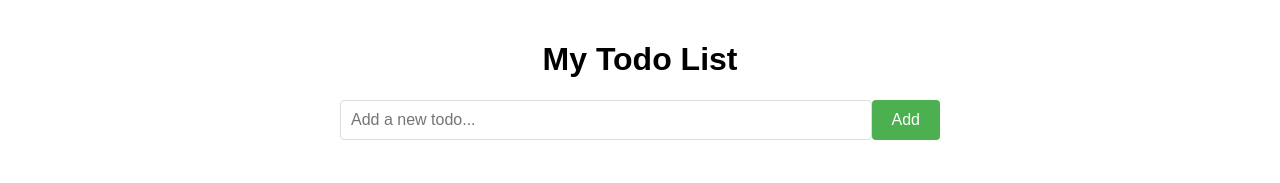
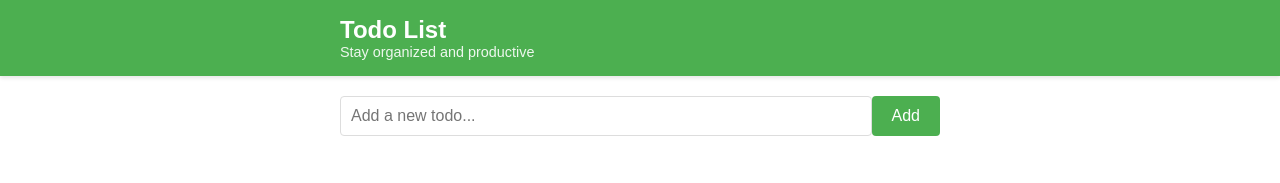
Before and after one commit to krushi903/todo-list, a plain HTML site: page index.html in a window 1280 px wide. Drawn offline with Linux system fonts and the light colour scheme.

Commit message:
Added navbar

```diff
--- a/index.html
+++ b/index.html
@@ -7,12 +7,37 @@
     <style>
         body {
             font-family: Arial, sans-serif;
+            margin: 0;
+            padding: 0;
+        }
+        .navbar {
+            background-color: #4CAF50;
+            color: white;
+            padding: 1rem 0;
+            box-shadow: 0 2px 4px rgba(0,0,0,0.1);
+        }
+        .nav-container {
+            max-width: 600px;
+            margin: 0 auto;
+            padding: 0 20px;
+            display: flex;
+            justify-content: space-between;
+            align-items: center;
+        }
+        .nav-title {
+            font-size: 1.5rem;
+            font-weight: bold;
+            margin: 0;
+        }
+        .nav-subtitle {
+            font-size: 0.9rem;
+            opacity: 0.9;
+            margin: 0;
+        }
+        .container {
             max-width: 600px;
             margin: 0 auto;
             padding: 20px;
-        }
-        h1 {
-            text-align: center;
         }
         .todo-input {
             display: flex;
@@ -119,12 +144,21 @@
     </style>
 </head>
 <body>
-    <h1>My Todo List</h1>
-    <div class="todo-input">
-        <input type="text" id="todo-input" placeholder="Add a new todo...">
-        <button id="add-btn">Add</button>
+    <nav class="navbar">
+        <div class="nav-container">
+            <div>
+                <h1 class="nav-title">Todo List</h1>
+                <p class="nav-subtitle">Stay organized and productive</p>
+            </div>
+        </div>
+    </nav>
+    <div class="container">
+        <div class="todo-input">
+            <input type="text" id="todo-input" placeholder="Add a new todo...">
+            <button id="add-btn">Add</button>
+        </div>
+        <ul id="todo-list"></ul>
     </div>
-    <ul id="todo-list"></ul>
 
     <script>
         const todoInput = document.getElementById('todo-input');
```
Also changed, not shown: 1 other file.
